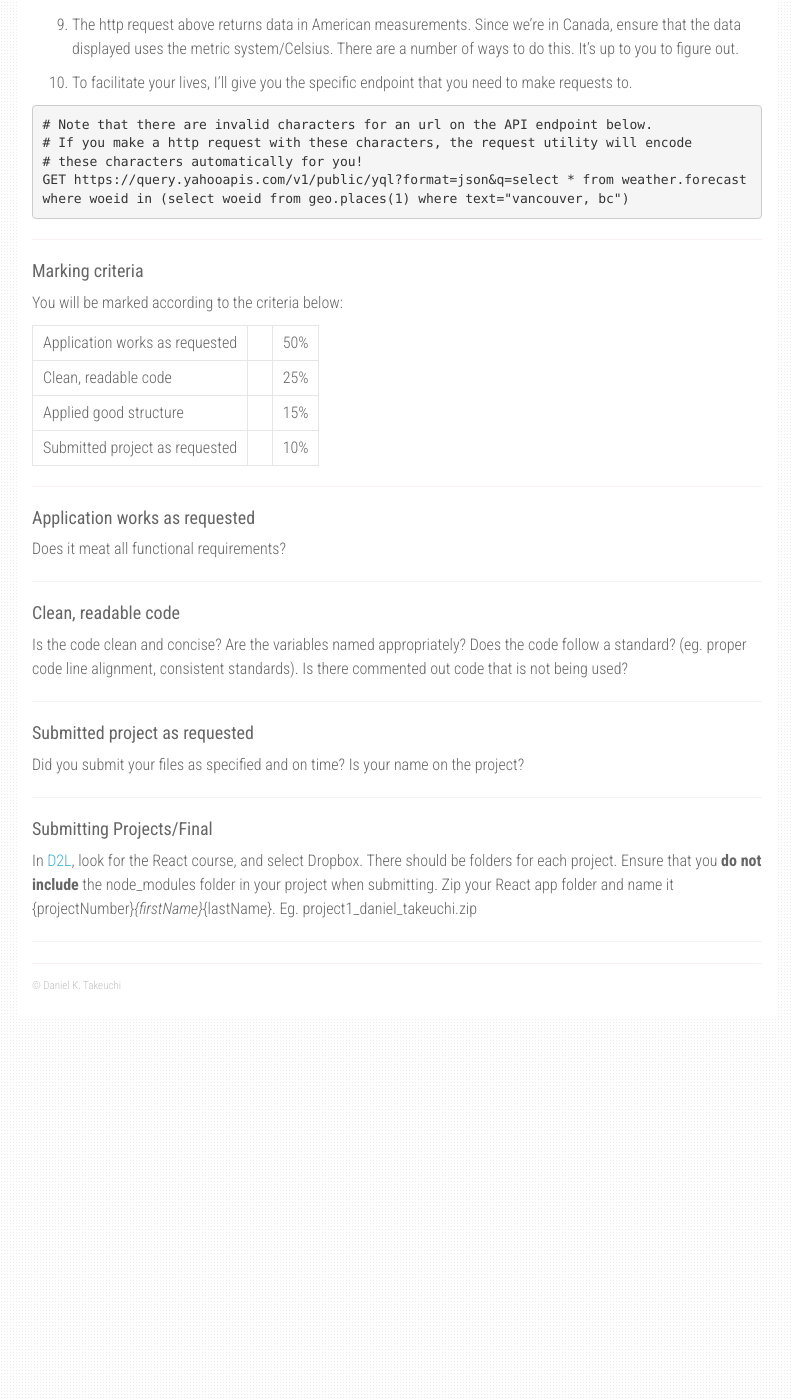
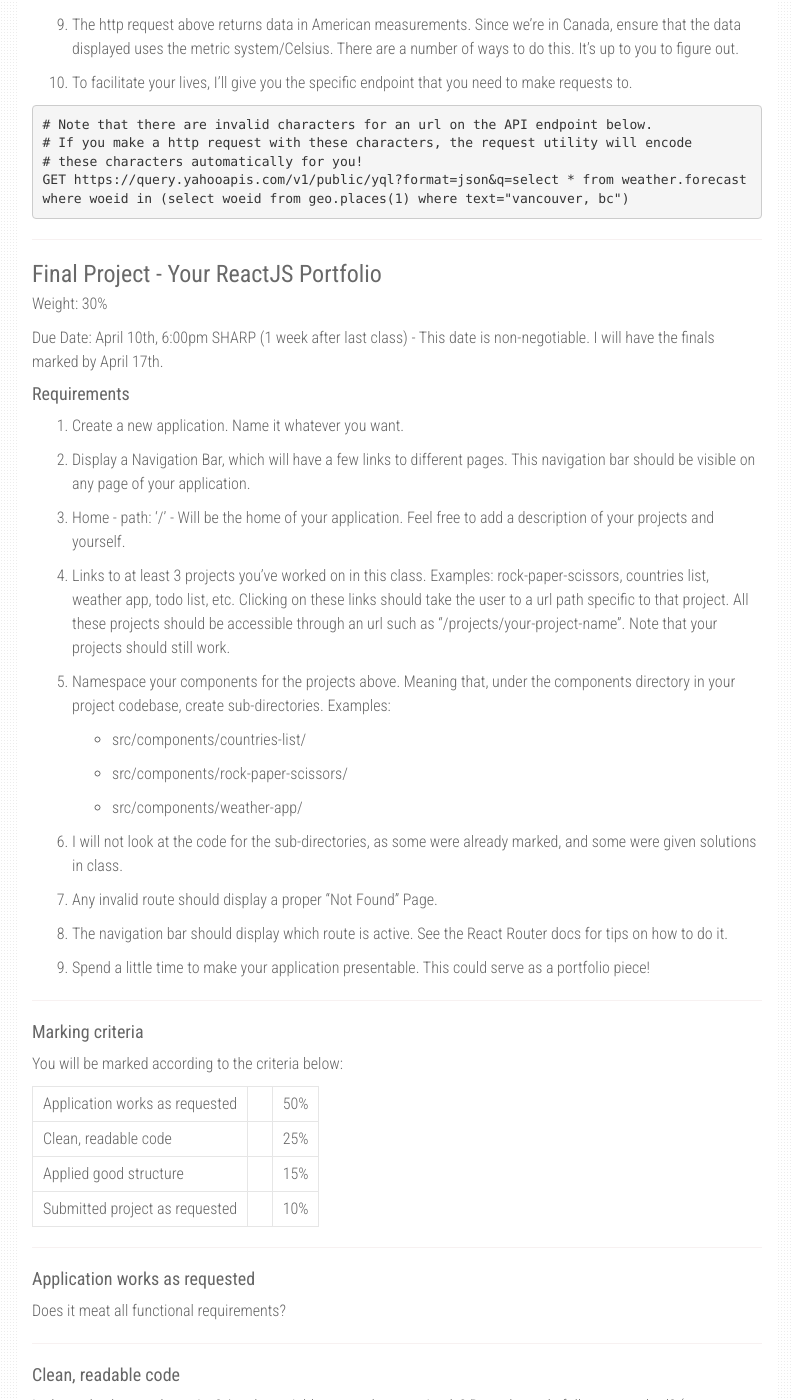
Before and after one commit to Julix91/COMP-2913, a Jekyll site: the page built from deliverables.md, in a window 1280 px wide and 1400 px high, scrolled down 1573 px. Shown: the whole window, without its empty margins (338-1131 px from the left). Built offline with Jekyll 4.4.1, drawn with Linux system fonts in a browser that asks for light colours; nearby versions of some CDN libraries.

Commit message:
Add deliverable for final project

```diff
--- a/deliverables.md
+++ b/deliverables.md
@@ -91,22 +91,22 @@ GET https://query.yahooapis.com/v1/public/yql?format=json&q=select * from weathe
 
 ---
 
-<!-- ### Final Project - Your ReactJS Portfolio
+### Final Project - Your ReactJS Portfolio
 
 Weight: 30%
 
-Due Date: December 6th, 6:00pm SHARP (1 week after last class) - This date is non-negotiable.
-I will have the finals marked by December 13th.
+Due Date: April 10th, 6:00pm SHARP (1 week after last class) - This date is non-negotiable.
+I will have the finals marked by April 17th.
 
 #### Requirements
 
 1. Create a new application. Name it whatever you want.
 
-1. Display a Navigation Bar, which will have a few links to different pages.
+1. Display a Navigation Bar, which will have a few links to different pages. This navigation bar should be visible on any page of your application.
 
-  1. Home - path: '/' - Will be the home of your application. Feel free to add a description of your application.
+  1. Home - path: '/' - Will be the home of your application. Feel free to add a description of your projects and yourself.
 
-  1. Links to at least 3 projects you've worked on in this class. Examples: rock-paper-scissors, countries list,  weather app, todo list, etc. Clicking on these links should take the user to a url path specific to that project. Note that your projects should still work.
+  1. Links to at least 3 projects you've worked on in this class. Examples: rock-paper-scissors, countries list,  weather app, todo list, etc. Clicking on these links should take the user to a url path specific to that project. All these projects should be accessible through an url such as "/projects/your-project-name". Note that your projects should still work.
 
   1. Namespace your components for the projects above. Meaning that, under the components directory in your project codebase, create sub-directories. Examples:
 
@@ -118,33 +118,13 @@ I will have the finals marked by December 13th.
 
   1. I will not look at the code for the sub-directories, as some were already marked, and some were given solutions in class.
 
-1. In this navigation bar, add a new link for "Search"
+  1. Any invalid route should display a proper "Not Found" Page.
 
-    - Display a text input and button
-
-    - When user searches for a term, use the API below to search for information on that string
-
-    - Display information on the result. It's not important what you display, But that you display something from the result of your http request. Tip: Look into the Related Topics property under the response. It has some info that you could display.
-    Example search for "Simpsons Characters":
-      - [https://duckduckgo.com/?q=simpsons+characters&ia=list](https://duckduckgo.com/?q=simpsons+characters&ia=list)
-
-      - [http://api.duckduckgo.com/?q=simpsons characters&format=json](http://api.duckduckgo.com/?q=simpsons characters&format=json)
-
-
-    - If the user makes a new search, the old results should be replaced.
+  1. The navigation bar should display which route is active. See the React Router docs for tips on how to do it.
 
 1. Spend a little time to make your application presentable. This could serve as a portfolio piece!
 
-{% highlight bash %}
-# Search for reactjs (DO NOT USE THIS API ENDPOINT. SEE BELOW)
-GET http://api.duckduckgo.com/?q=reactjs&format=json
-
-# IMPORTANT UPDATE
-# The duck duck go API will block requests made from JavaScript. Use this url instead:
-GET https://damp-fortress-54104.herokuapp.com/search?q=reactjs&format=json
-{% endhighlight %}
-
---- -->
+---
 
 #### Marking criteria
 
```
